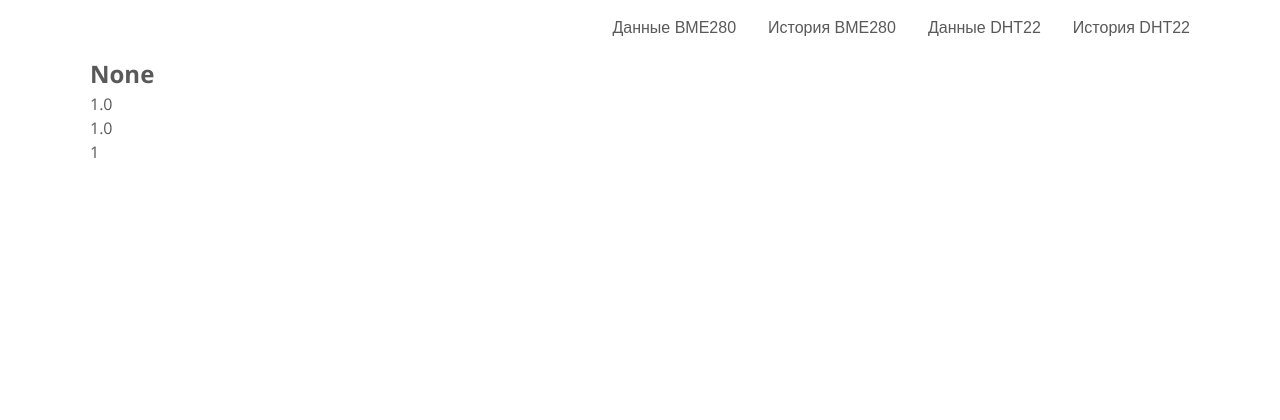
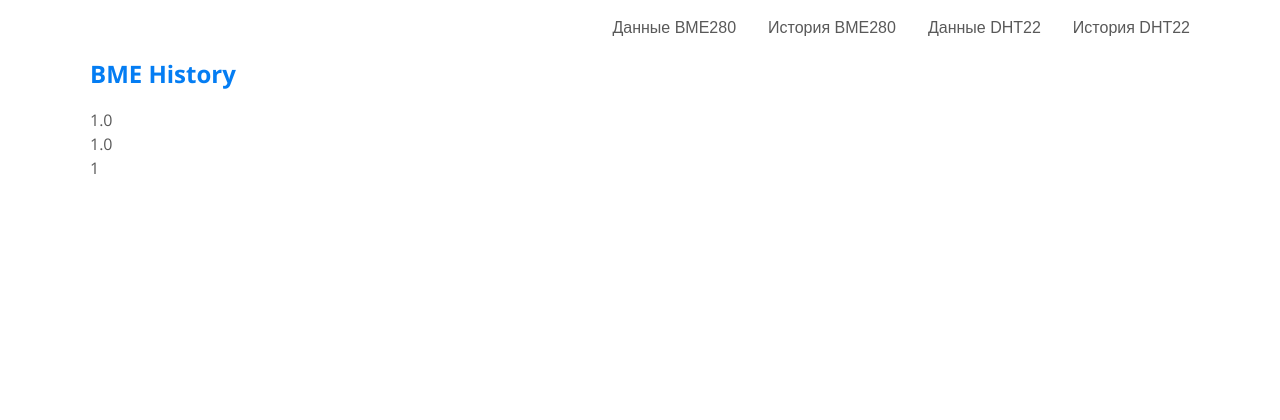
Before and after one commit to Missisol/rpi-sensors, a Django app: page /bme-history/ in a window 1280 px wide. Shown: the top 420 px of the page. Run offline with Django 4.2, Linux system fonts and the light colour scheme; tables that the repository leaves empty hold one stand-in row (values such as "Sample post"); some libraries are stand-ins or nearby versions.

Commit message:
Templates updated

```diff
--- a/meteo/templates/meteo/bme_history.html
+++ b/meteo/templates/meteo/bme_history.html
@@ -1,10 +1,11 @@
 {% extends 'meteo/base.html' %}
+{% load static %}
 
 {% block content %}
 
+{% include 'meteo/includes/page_title.html' with title="BME History" %}
 {% if object_list %}
-    <h2>{{ page_obj}}</h2>
-    <ul>
+<ul>
     {% for data in object_list %}
         <li>{{ data.min_temperature }}</li>
         <li>{{ data.min_humidity }}</li>
--- a/meteo/templates/meteo/dht_data.html
+++ b/meteo/templates/meteo/dht_data.html
@@ -2,9 +2,10 @@
 
 {% block content %}
 
+
+{% include 'meteo/includes/page_title.html' with title="DHT22" %}
 {% if object_list %}
-    <h2>{{ page_obj}}</h2>
-    <ul>
+<ul>
     {% for data in object_list %}
         <li>{{ data.temperature }}</li>
         <li>{{ data.humidity }}</li>
--- a/meteo/templates/meteo/dht_history.html
+++ b/meteo/templates/meteo/dht_history.html
@@ -2,9 +2,9 @@
 
 {% block content %}
 
+{% include 'meteo/includes/page_title.html' with title="DHT History" %}
 {% if object_list %}
-    <h2>{{ page_obj}}</h2>
-    <ul>
+<ul>
     {% for data in object_list %}
         <li>{{ data.min_temperature }}</li>
         <li>{{ data.min_humidity }}</li>
```
